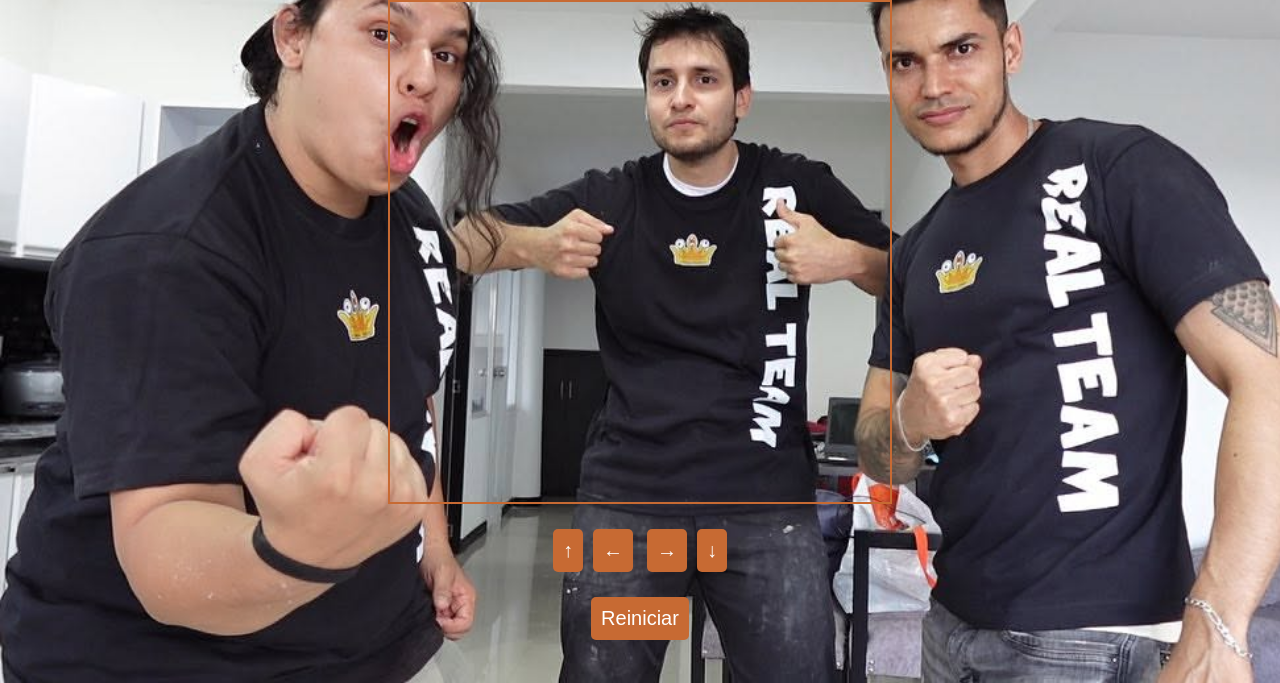
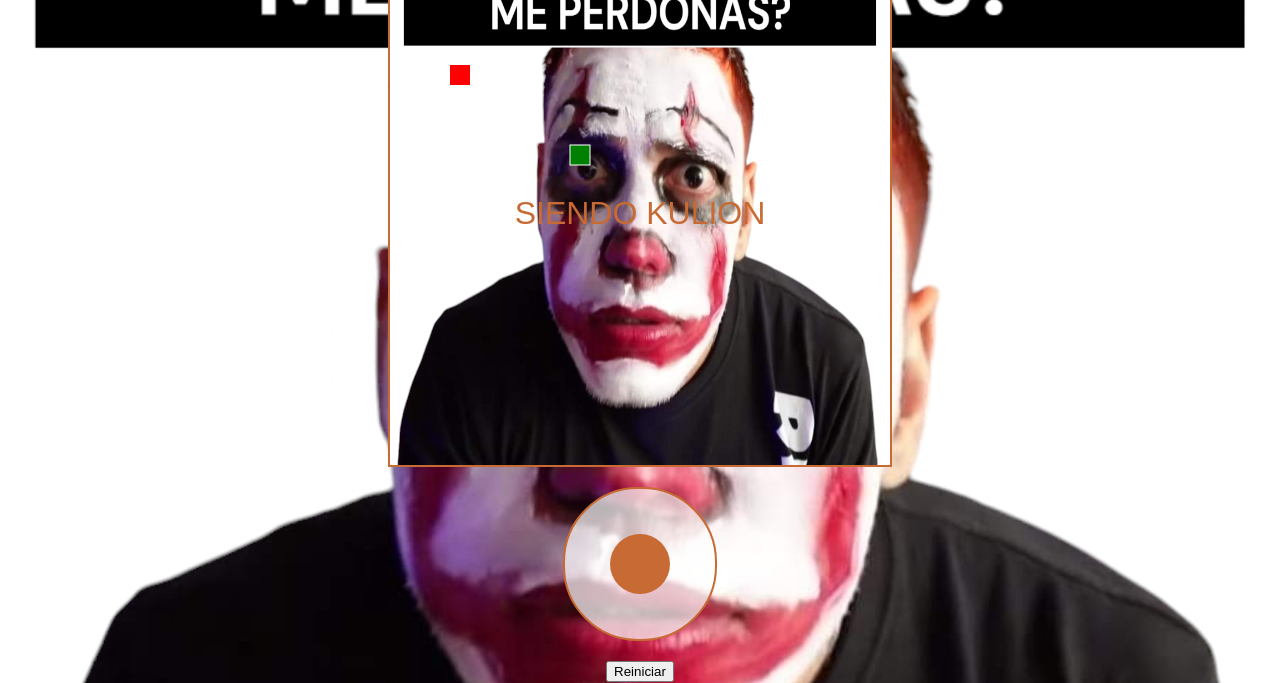
Before and after one commit to deliveryControl24/EntregaControl24.github.io, a plain HTML site: page index.html in a window 1280 px wide. Shown: the part 117-800 px from the top of the page. Drawn offline with Linux system fonts and the light colour scheme.

Commit message:
Add files via upload

```diff
--- a/index.html
+++ b/index.html
@@ -12,31 +12,35 @@
             justify-content: center;
             margin: 0;
             height: 100vh;
-            background-image: url('fondo2.jpg'); /* Fondo de página */
+            background-image: url('fondo.png'); /* Usar fondo.png como fondo de la página */
             background-size: cover; /* Cubrir toda la página */
         }
         canvas {
             border: 2px solid #c76a33; /* Color de borde */
-            background-image: url('fondo1.png'); /* Fondo del canvas */
-            background-size: cover; /* Cubrir todo el canvas */
+            background-color: #fff; /* Color de fondo del canvas */
             width: 100%; /* Adaptar al ancho de la pantalla */
             max-width: 500px; /* Tamaño máximo */
             height: auto; /* Altura automática */
         }
-        #controls {
+        #joystick {
+            position: relative;
+            width: 150px;
+            height: 150px;
+            border: 2px solid #c76a33; /* Color de borde */
+            border-radius: 75px; /* Hacerlo circular */
+            background-color: rgba(255, 255, 255, 0.7); /* Fondo semitransparente */
             display: flex;
+            align-items: center;
             justify-content: center;
             margin-top: 20px;
         }
-        .button {
-            background-color: #c76a33;
-            color: white;
-            border: none;
-            padding: 10px;
-            margin: 5px;
-            cursor: pointer;
-            border-radius: 5px;
-            font-size: 20px;
+        .stick {
+            width: 60px;
+            height: 60px;
+            border-radius: 30px; /* Hacerlo circular */
+            background-color: #c76a33; /* Color del joystick */
+            position: absolute;
+            transition: all 0.1s ease; /* Animación suave */
         }
         #reset {
             margin-top: 20px;
@@ -47,13 +51,8 @@
     <h1>Real Team Snake</h1>
     <canvas id="snake" width="500" height="500"></canvas>
 
-    <div id="controls">
-        <button class="button" id="up">↑</button>
-        <div>
-            <button class="button" id="left">←</button>
-            <button class="button" id="right">→</button>
-        </div>
-        <button class="button" id="down">↓</button>
+    <div id="joystick">
+        <div class="stick" id="stick"></div>
     </div>
     <button class="button" id="reset">Reiniciar</button>
 
@@ -71,7 +70,7 @@
         let score = 0;
         let lives = 1; // Vidas iniciales
         const backgroundImage = new Image();
-        backgroundImage.src = 'fondo1.png'; // Fondo del canvas
+        backgroundImage.src = 'fondo.png'; // Usar fondo.png
 
         // Configurar música de fondo
         const backgroundMusic = document.getElementById('backgroundMusic');
@@ -99,6 +98,7 @@
 
         // Función para dibujar el fondo y el texto
         function drawBackground() {
+            context.clearRect(0, 0, canvas.width, canvas.height); // Limpiar el canvas
             context.drawImage(backgroundImage, 0, 0, canvas.width, canvas.height);
             context.fillStyle = '#c76a33'; // Color del texto
             context.font = '32px Arial';
@@ -186,20 +186,61 @@
             spawnFood(); // Generar nueva comida
         }
 
-        // Controlar la dirección
-        function changeDirection(newDirection) {
-            // Evitar que la culebrita gire 180 grados
-            if (newDirection === 'LEFT' && direction !== 'RIGHT') direction = 'LEFT';
-            if (newDirection === 'UP' && direction !== 'DOWN') direction = 'UP';
-            if (newDirection === 'RIGHT' && direction !== 'LEFT') direction = 'RIGHT';
-            if (newDirection === 'DOWN' && direction !== 'UP') direction = 'DOWN';
+        // Controlar la dirección según la posición del joystick
+        function moveStick(event) {
+            const stick = document.getElementById('stick');
+            const joystick = document.getElementById('joystick');
+            const rect = joystick.getBoundingClientRect();
+            const centerX = rect.left + rect.width / 2;
+            const centerY = rect.top + rect.height / 2;
+            const offsetX = event.clientX - centerX;
+            const offsetY = event.clientY - centerY;
+            const distance = Math.sqrt(offsetX * offsetX + offsetY * offsetY);
+
+            // Limitar el movimiento del stick a un radio específico
+            const maxDistance = 50;
+            if (distance > maxDistance) {
+                const angle = Math.atan2(offsetY, offsetX);
+                stick.style.left = `${centerX + Math.cos(angle) * maxDistance - 30}px`;
+                stick.style.top = `${centerY + Math.sin(angle) * maxDistance - 30}px`;
+            } else {
+                stick.style.left = `${event.clientX - 30}px`;
+                stick.style.top = `${event.clientY - 30}px`;
+            }
+
+            // Cambiar dirección según la posición del stick
+            if (Math.abs(offsetX) > Math.abs(offsetY)) {
+                direction = offsetX > 0 ? 'RIGHT' : 'LEFT';
+            } else {
+                direction = offsetY > 0 ? 'DOWN' : 'UP';
+            }
         }
 
-        // Event listeners para controlar el juego con botones
-        document.getElementById('up').addEventListener('click', () => changeDirection('UP'));
-        document.getElementById('down').addEventListener('click', () => changeDirection('DOWN'));
-        document.getElementById('left').addEventListener('click', () => changeDirection('LEFT'));
-        document.getElementById('right').addEventListener('click', () => changeDirection('RIGHT'));
+        // Resetear la posición del joystick al soltar el mouse/touch
+        function resetStick() {
+            const stick = document.getElementById('stick');
+            stick.style.left = `50%`;
+            stick.style.top = `50%`;
+            direction = ''; // Detener la dirección
+        }
+
+        // Añadir eventos para el joystick
+        const joystick = document.getElementById('joystick');
+        joystick.addEventListener('mousedown', (event) => {
+            moveStick(event);
+            document.addEventListener('mousemove', moveStick);
+        });
+
+        joystick.addEventListener('mouseup', resetStick);
+        joystick.addEventListener('mouseleave', resetStick);
+
+        // Para dispositivos táctiles
+        joystick.addEventListener('touchstart', (event) => {
+            moveStick(event.touches[0]);
+            document.addEventListener('touchmove', moveStick);
+        });
+
+        joystick.addEventListener('touchend', resetStick);
 
         // Iniciar la música de fondo en la primera interacción con el botón de reinicio
         document.getElementById('reset').addEventListener('click', () => {
@@ -207,8 +248,8 @@
             startBackgroundMusic(); // Iniciar música al reiniciar el juego
         });
 
-        // Llama a la función de dibujo en un bucle, ajustando la velocidad a 200 ms
-        setInterval(draw, 200);
+        // Llama a la función de dibujo en un bucle, ajustando la velocidad a 300 ms para reducir la velocidad
+        setInterval(draw, 300);
 
         // Iniciar música de fondo en la primera interacción
         window.addEventListener('click', startBackgroundMusic);
```
